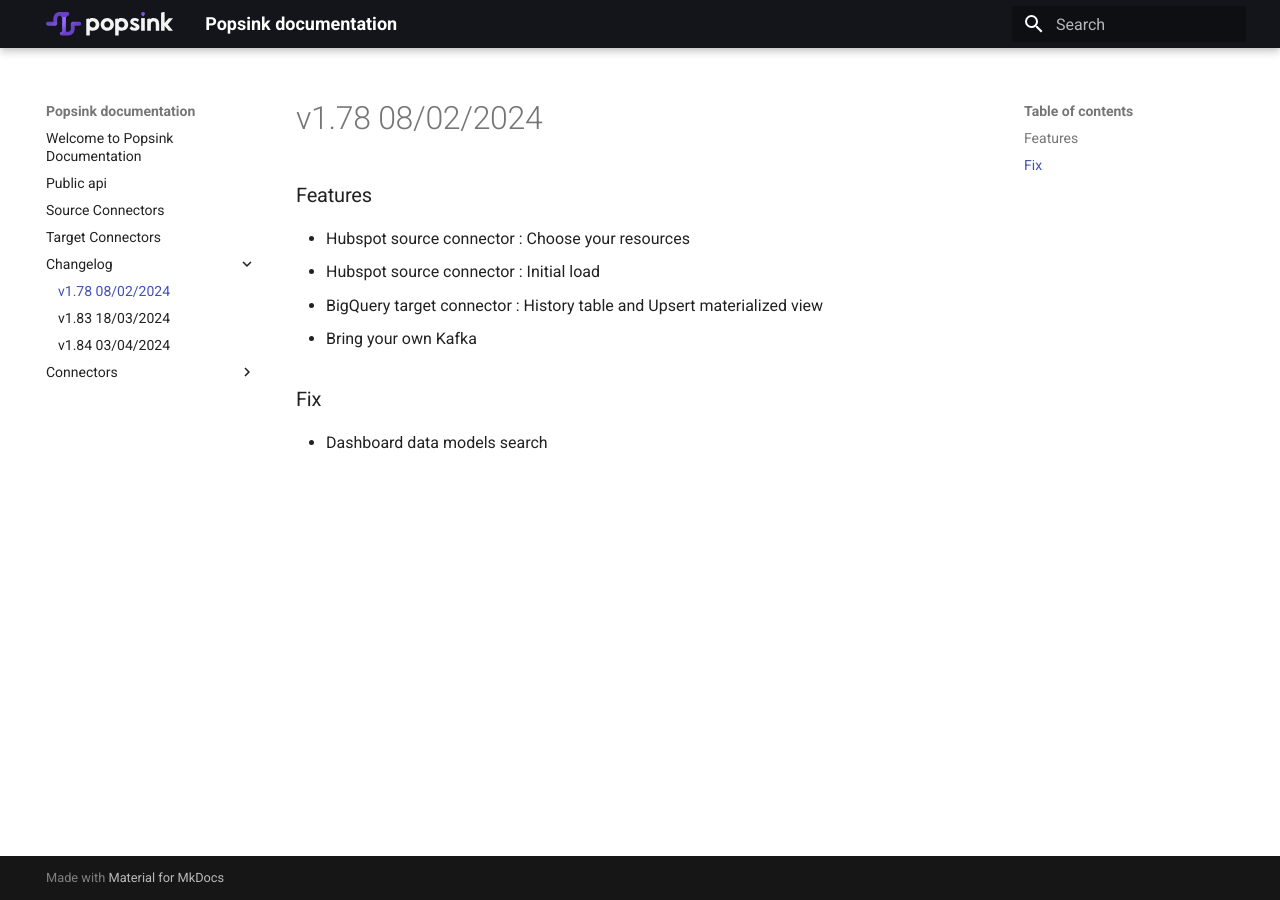
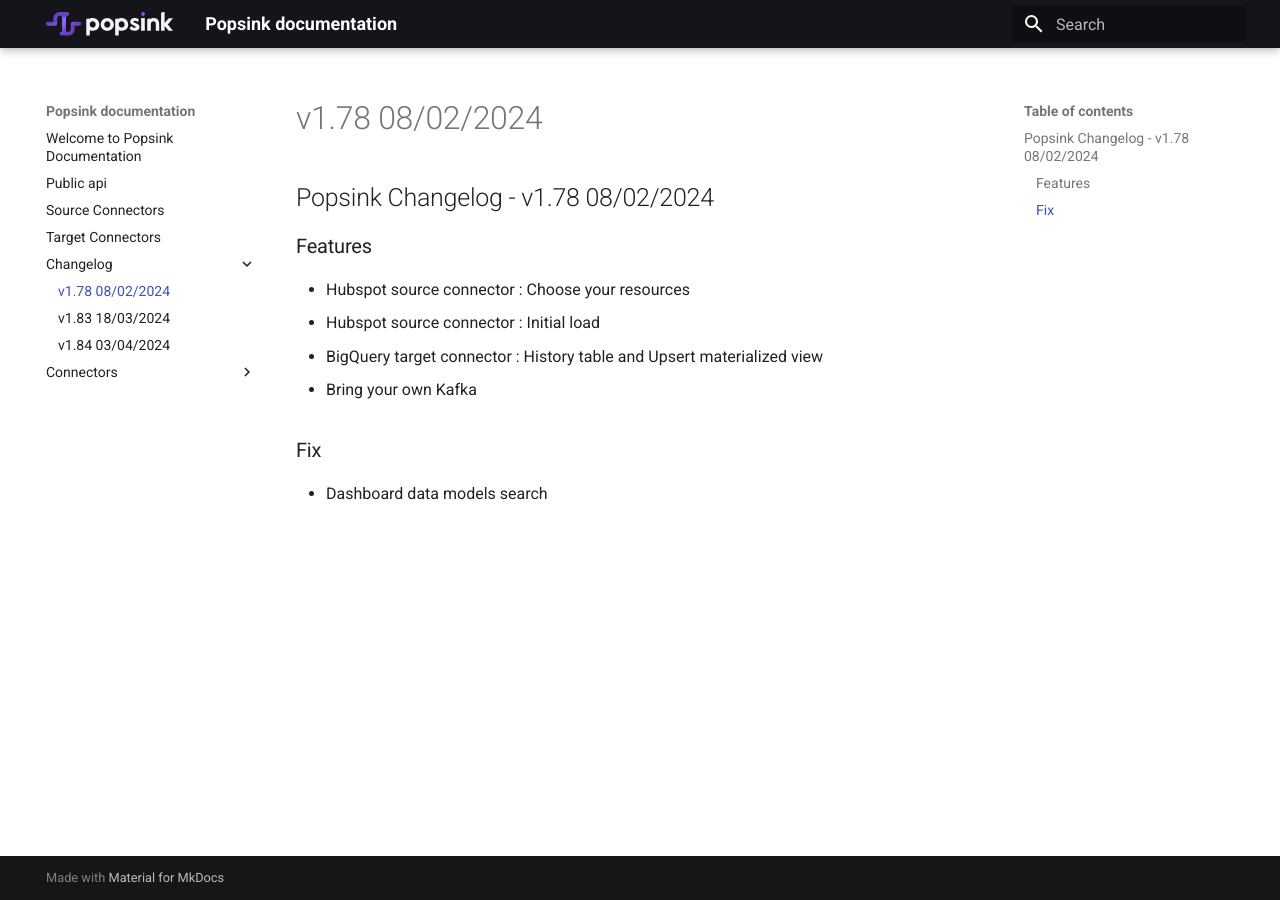
Before and after one commit to Popsink/documentation, an MkDocs documentation site: the page built from docs/changelog/v1.78.md, in a window 1280 px wide. Built offline with MkDocs 1.6.1 and Material for MkDocs 9.7.7, drawn with Linux system fonts in a browser that asks for light colours.

Commit message:
Update v1.78.md

```diff
--- a/docs/changelog/v1.78.md
+++ b/docs/changelog/v1.78.md
@@ -1,4 +1,6 @@
 # v1.78 08/02/2024
+
+## Popsink Changelog - v1.78 08/02/2024
 
 ### Features
 
```
